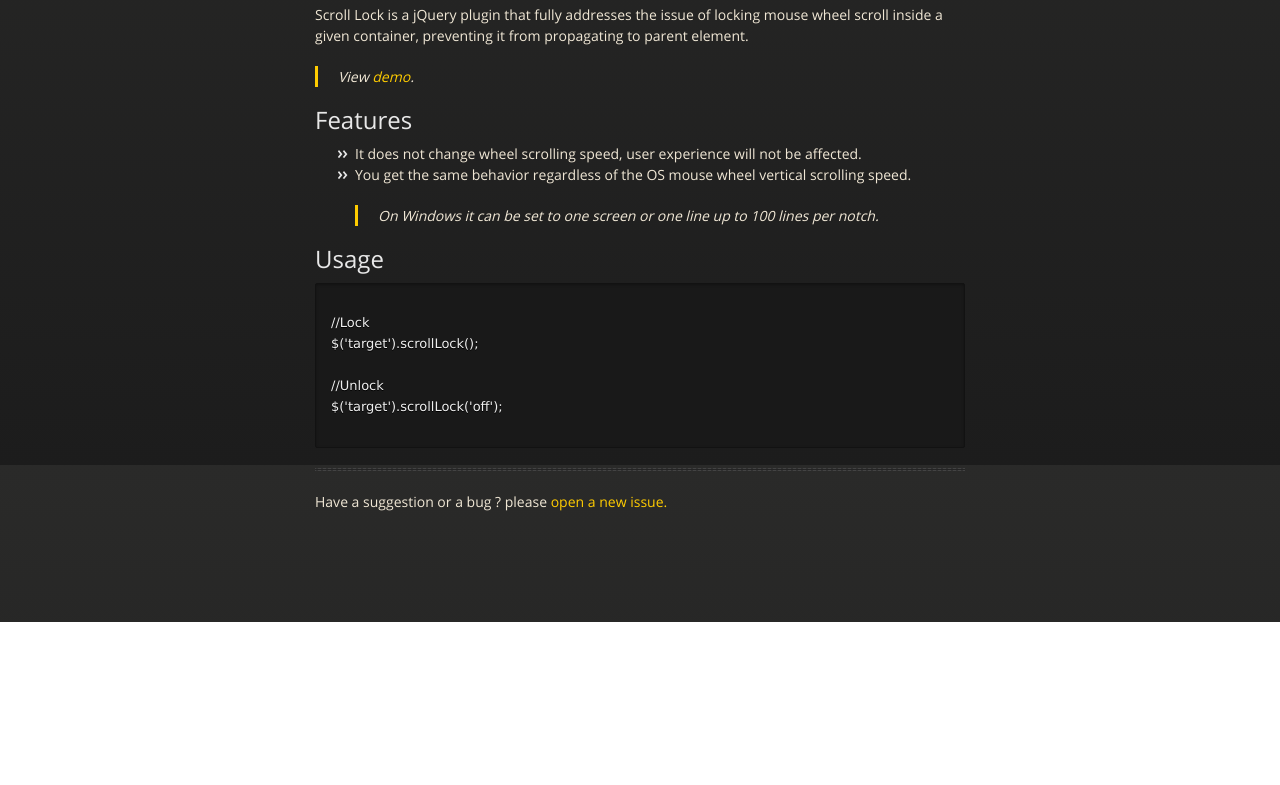
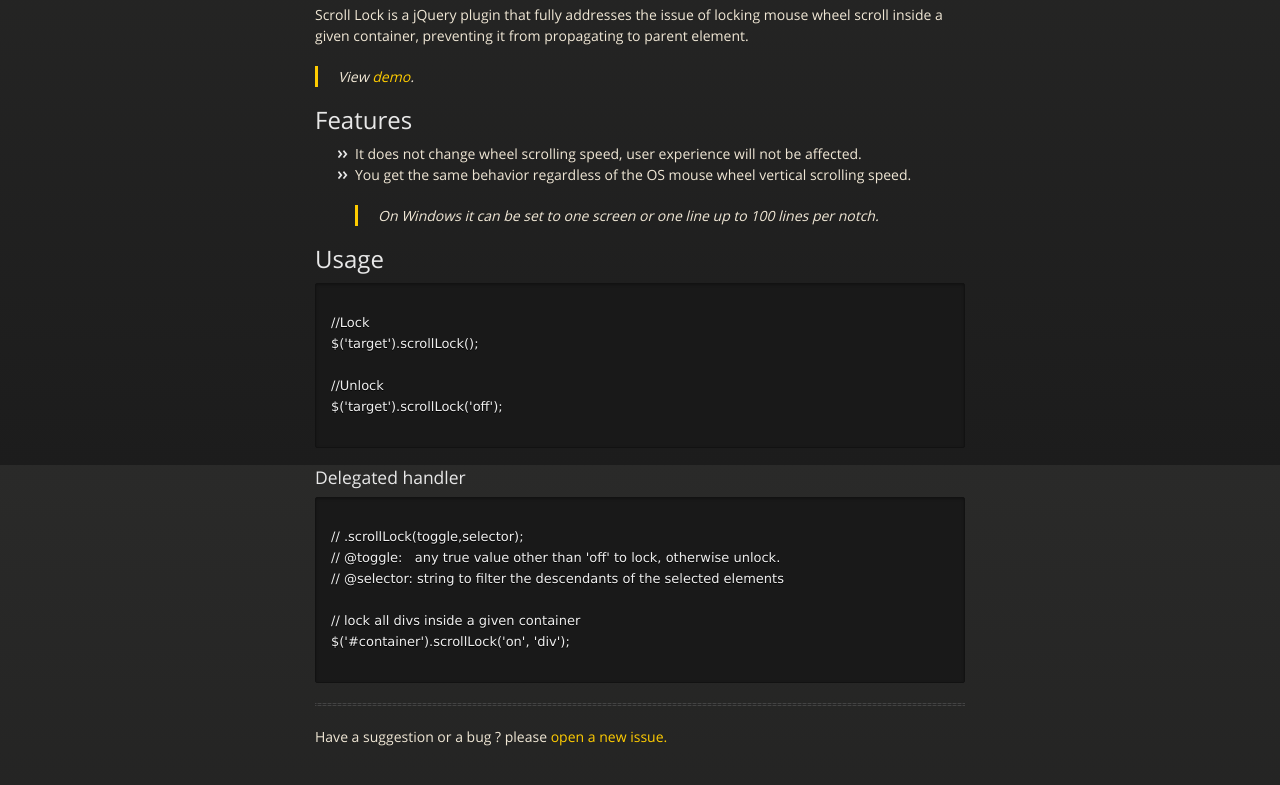
Before and after one commit to MohammadYounes/jquery-scrollLock, a plain HTML site: page index.html in a window 1280 px wide. Shown: the part 335-1120 px from the top of the page. Before the commit the page ends 957 px from the top, so only its background shows below. Drawn offline with nearby package versions, Linux system fonts and the light colour scheme.

Commit message:
Update index.html

```diff
--- a/index.html
+++ b/index.html
@@ -70,6 +70,19 @@
 </code></pre>
 
 
+<h2 style="font-size:1.25em;"><a name="usage" class="anchor" href="#delegatedHandler"><span class="octicon octicon-link"></span></a>Delegated handler</h2>
+
+<pre><code>
+// .scrollLock(toggle,selector);
+// @toggle:   any true value other than 'off' to lock, otherwise unlock.
+// @selector: string to filter the descendants of the selected elements
+
+// lock all divs inside a given container
+$('#container').scrollLock('on', 'div');
+
+</code></pre>
+
+
 <hr><p>Have a suggestion or a bug ? please <a href="https://github.com/MohammadYounes/jquery-scrollLock/issues?state=open">open a new issue.</a></p>
       </section>
 
```
